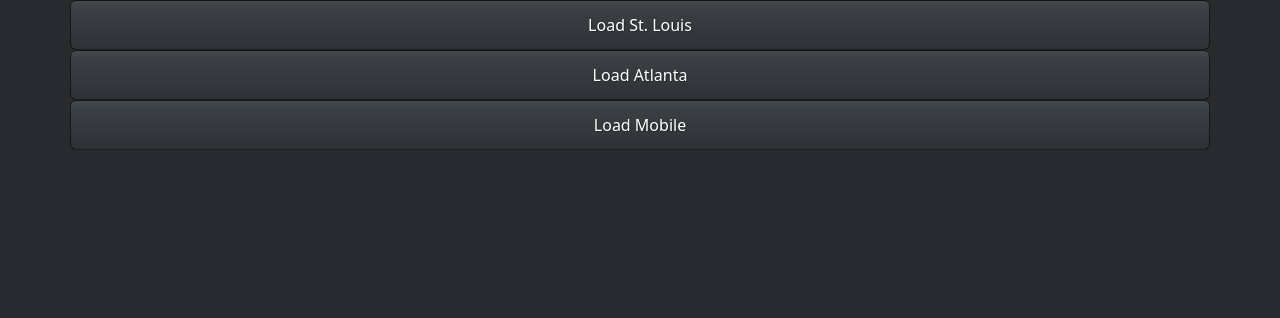
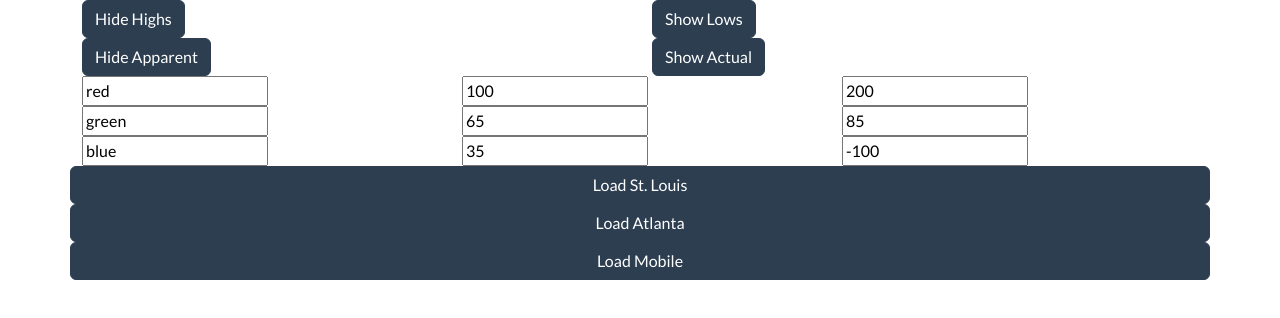
Before and after one commit to DavidZemon/city-weather-comparison, a React (Create React App) app: page / in a window 1280 px wide. Shown: the top 318 px of the page. Built offline with nearby package versions, Linux system fonts and the light colour scheme.

Commit message:
feat: Add runtime configurability

```diff
--- a/src/App.tsx
+++ b/src/App.tsx
@@ -1,13 +1,85 @@
-import React from 'react';
-import {Container} from "react-bootstrap";
-import 'highcharts/css/themes/dark-unica.css';
+import React, {useState} from 'react';
+import {Button, Col, Container, Row} from "react-bootstrap";
 import {CityName} from "./utils";
-import {MyChart} from "./MyChart";
+import {MyChart, Range} from "./MyChart";
 
 function App() {
+    const [showApparent, setApparent] = useState(true);
+    const [showActual, setActual] = useState(false);
+    const [showHighs, setHighs] = useState(true);
+    const [showLows, setLows] = useState(false);
+    const [red, setRed] = useState<Range>({color: "red", from: 100, to: 200});
+    const [green, setGreen] = useState<Range>({color: "green", from: 65, to: 85});
+    const [blue, setBlue] = useState<Range>({color: "blue", from: 35, to: -100});
 
     return (
         <Container>
+            <Row>
+                <Col>
+                    {showHighs && <Button onClick={() => setHighs(false)}>Hide Highs</Button>}
+                    {!showHighs && <Button onClick={() => setHighs(true)}>Show Highs</Button>}
+                </Col>
+                <Col>
+                    {showLows && <Button onClick={() => setLows(false)}>Hide Lows</Button>}
+                    {!showLows && <Button onClick={() => setLows(true)}>Show Lows</Button>}
+                </Col>
+            </Row>
+
+            <Row>
+                <Col>
+                    {showApparent && <Button onClick={() => {
+                        setApparent(false)
+                    }}>Hide Apparent</Button>}
+                    {!showApparent && <Button onClick={() => {
+                        setApparent(true)
+                    }}>Show Apparent</Button>}
+                </Col>
+                <Col>
+                    {showActual && <Button onClick={() => {
+                        setActual(false)
+                    }}>Hide Actual</Button>}
+                    {!showActual && <Button onClick={() => {
+                        setActual(true)
+                    }}>Show Actual</Button>}
+                </Col>
+            </Row>
+
+            {
+                ([
+                    [red, setRed],
+                    [green, setGreen],
+                    [blue, setBlue]
+                ] as [Range, (range: Range) => void][])
+                    .map(
+                        ([value, setter]) => <Row>
+                            <Col>
+                                <input
+                                    value={value.color}
+                                    onChange={(e) => setter({...value, color: e.target.value.trim()})}
+                                />
+                            </Col>
+
+                            <Col>
+                                <input
+                                    value={value.from}
+                                    onChange={
+                                        (e) => setter({...value, from: Number.parseInt(e.target.value.trim())})
+                                    }
+                                />
+                            </Col>
+
+                            <Col>
+                                <input
+                                    value={value.to}
+                                    onChange={
+                                        (e) => setter({...value, to: Number.parseInt(e.target.value.trim())})
+                                    }
+                                />
+                            </Col>
+                        </Row>
+                    )
+            }
+
             {
                 (
                     [
@@ -17,7 +89,16 @@
                     ] as CityName[]
                 )
                     .map(
-                        (cityName) => <MyChart cityName={cityName} key={cityName}/>
+                        (cityName) =>
+                            <MyChart
+                                key={cityName}
+                                cityName={cityName}
+                                showApparent={showApparent}
+                                showActual={showActual}
+                                showHighs={showHighs}
+                                showLows={showLows}
+                                ranges={[red, green, blue]}
+                            />
                     )
             }
         </Container>
--- a/src/MyChart.tsx
+++ b/src/MyChart.tsx
@@ -4,41 +4,82 @@
 import HighchartsReact from "highcharts-react-official";
 import Highcharts from 'highcharts'
 
-export function MyChart({cityName}: { cityName: CityName }) {
-    const [data, setData] = useState<Results | undefined>();
+export interface Range {
+    color: string;
+    from: number;
+    to: number;
+}
+
+interface Props {
+    cityName: CityName;
+    showApparent: boolean;
+    showActual: boolean;
+    showHighs: boolean;
+    showLows: boolean;
+    ranges: Range[];
+}
+
+export function MyChart(
+    {
+        cityName,
+        showApparent,
+        showActual,
+        showHighs,
+        showLows,
+        ranges,
+    }: Props
+) {
+    const [results, setResults] = useState<Results | undefined>();
+
+    const data: { name: string, data: number[] }[] = [];
+
+    if (showApparent && showHighs && results?.daily?.apparent_temperature_max)
+        data.push({
+            name: "Apparent High",
+            data: results?.daily?.apparent_temperature_max
+        });
+
+    if (showApparent && showLows && results?.daily?.apparent_temperature_min)
+        if (showLows) {
+            data.push({
+                name: "Apparent Low",
+                data: results?.daily?.apparent_temperature_min
+            });
+        }
+
+    if (showActual && showHighs && results?.daily?.temperature_2m_max)
+        data.push({
+            name: "High",
+            data: results?.daily?.temperature_2m_max
+        });
+
+    if (showActual && showLows && results?.daily?.temperature_2m_min)
+        data.push({
+            name: "Low",
+            data: results?.daily?.temperature_2m_min
+        });
 
     return <Row>
-        <Button onClick={async () => {
+        {!results && <Button onClick={async () => {
             const results = await get({cityName});
-            setData(results);
-        }}>Load {cityName}</Button>
+            setResults(results);
+        }}>Load {cityName}</Button>}
 
-        {data?.daily && <p>Got data with {data.daily.apparent_temperature_max.length} daily points .</p>}
-
-        {data?.hourly && <p>Got data {data.hourly.temperature_2m.length / 24} days worth of hourly points.</p>}
-
-        {data && <HighchartsReact
+        {results && <HighchartsReact
             highcharts={Highcharts}
             options={{
-                title: {text: 'Weather Data'},
+                title: {text: cityName},
                 xAxis: {
-                    "categories": data?.daily?.time
+                    "categories": results?.daily?.time
                 },
                 yAxis: {
                     name: "Temperature (F)",
                     min: 0,
-                    max: 100
+                    max: 110,
+                    tickAmount: 12,
+                    plotBands: ranges
                 },
-                series: [
-                    {
-                        name: "Apparent High",
-                        data: data?.daily?.apparent_temperature_max
-                    },
-                    {
-                        name: "Apparent Low",
-                        data: data?.daily?.apparent_temperature_min
-                    }
-                ]
+                series: data
             }}
         />}
     </Row>;
--- a/src/index.tsx
+++ b/src/index.tsx
@@ -1,7 +1,7 @@
 import React from 'react';
 import ReactDOM from 'react-dom/client';
 import App from './App';
-import "bootswatch/dist/slate/bootstrap.css";
+import "bootswatch/dist/flatly/bootstrap.css";
 
 const root = ReactDOM.createRoot(
   document.getElementById('root') as HTMLElement
```
